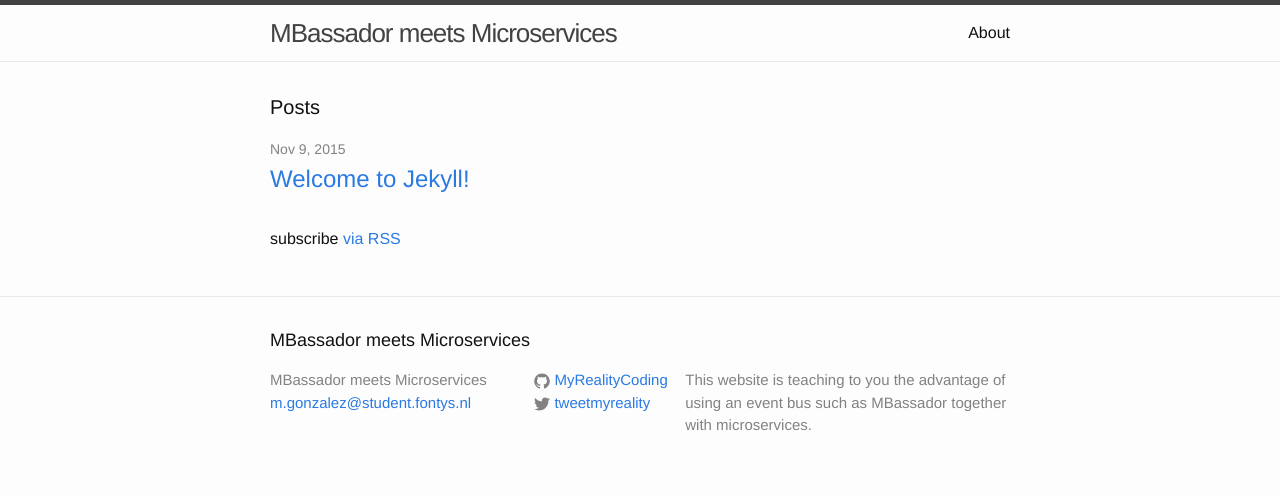
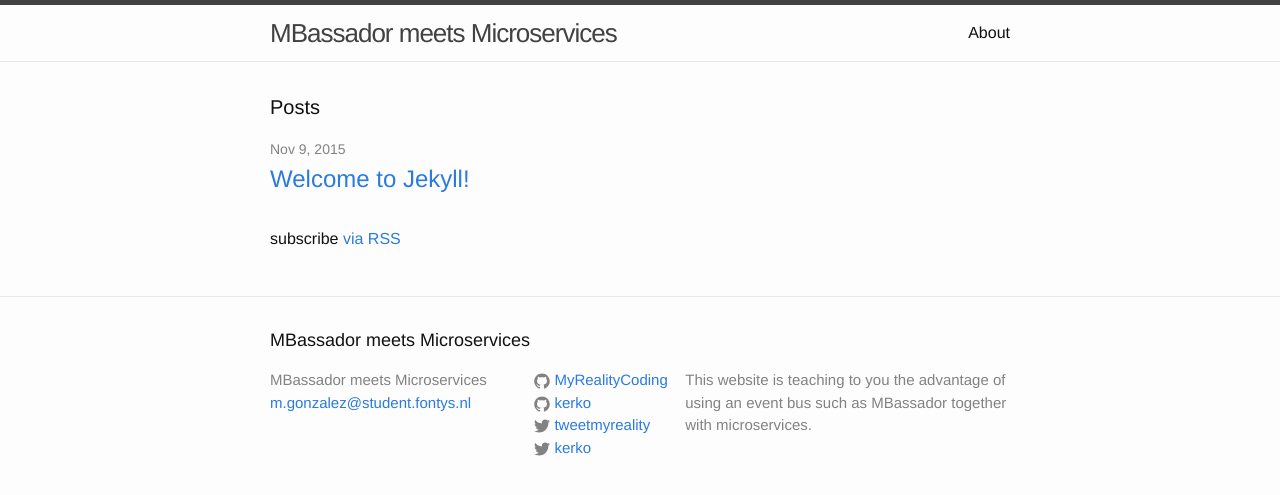
Before and after one commit to sebivenlo/microservices-eventbus, a Jekyll site: the page built from index.html, in a window 1280 px wide. Shown: the top 495 px of the page. Built offline with Jekyll 4.4.1, drawn with Linux system fonts in a browser that asks for light colours.

Commit message:
Change footer links

```diff
--- a/_config.yml
+++ b/_config.yml
@@ -6,8 +6,6 @@
   MBassador together with microservices.
 baseurl: "/microservices-eventbus/" # the subpath of your site, e.g. /blog/
 url: "http://sebivenlo.github.io/" # the base hostname & protocol for your site
-twitter_username: tweetmyreality
-github_username:  MyRealityCoding
 
 # Build settings
 markdown: kramdown
--- a/_includes/footer.html
+++ b/_includes/footer.html
@@ -14,23 +14,31 @@
 
       <div class="footer-col  footer-col-2">
         <ul class="social-media-list">
-          {% if site.github_username %}
           <li>
-            <a href="https://github.com/{{ site.github_username }}">
+            <a href="https://github.com/MyRealityCoding">
               <span class="icon  icon--github">
                 <svg viewBox="0 0 16 16">
                   <path fill="#828282" d="M7.999,0.431c-4.285,0-7.76,3.474-7.76,7.761 c0,3.428,2.223,6.337,5.307,7.363c0.388,0.071,0.53-0.168,0.53-0.374c0-0.184-0.007-0.672-0.01-1.32 c-2.159,0.469-2.614-1.04-2.614-1.04c-0.353-0.896-0.862-1.135-0.862-1.135c-0.705-0.481,0.053-0.472,0.053-0.472 c0.779,0.055,1.189,0.8,1.189,0.8c0.692,1.186,1.816,0.843,2.258,0.645c0.071-0.502,0.271-0.843,0.493-1.037 C4.86,11.425,3.049,10.76,3.049,7.786c0-0.847,0.302-1.54,0.799-2.082C3.768,5.507,3.501,4.718,3.924,3.65 c0,0,0.652-0.209,2.134,0.796C6.677,4.273,7.34,4.187,8,4.184c0.659,0.003,1.323,0.089,1.943,0.261 c1.482-1.004,2.132-0.796,2.132-0.796c0.423,1.068,0.157,1.857,0.077,2.054c0.497,0.542,0.798,1.235,0.798,2.082 c0,2.981-1.814,3.637-3.543,3.829c0.279,0.24,0.527,0.713,0.527,1.437c0,1.037-0.01,1.874-0.01,2.129 c0,0.208,0.14,0.449,0.534,0.373c3.081-1.028,5.302-3.935,5.302-7.362C15.76,3.906,12.285,0.431,7.999,0.431z"/>
                 </svg>
               </span>
 
-              <span class="username">{{ site.github_username }}</span>
+              <span class="username">MyRealityCoding</span>
             </a>
           </li>
-          {% endif %}
+          <li>
+            <a href="https://github.com/kerko">
+              <span class="icon  icon--github">
+                <svg viewBox="0 0 16 16">
+                  <path fill="#828282" d="M7.999,0.431c-4.285,0-7.76,3.474-7.76,7.761 c0,3.428,2.223,6.337,5.307,7.363c0.388,0.071,0.53-0.168,0.53-0.374c0-0.184-0.007-0.672-0.01-1.32 c-2.159,0.469-2.614-1.04-2.614-1.04c-0.353-0.896-0.862-1.135-0.862-1.135c-0.705-0.481,0.053-0.472,0.053-0.472 c0.779,0.055,1.189,0.8,1.189,0.8c0.692,1.186,1.816,0.843,2.258,0.645c0.071-0.502,0.271-0.843,0.493-1.037 C4.86,11.425,3.049,10.76,3.049,7.786c0-0.847,0.302-1.54,0.799-2.082C3.768,5.507,3.501,4.718,3.924,3.65 c0,0,0.652-0.209,2.134,0.796C6.677,4.273,7.34,4.187,8,4.184c0.659,0.003,1.323,0.089,1.943,0.261 c1.482-1.004,2.132-0.796,2.132-0.796c0.423,1.068,0.157,1.857,0.077,2.054c0.497,0.542,0.798,1.235,0.798,2.082 c0,2.981-1.814,3.637-3.543,3.829c0.279,0.24,0.527,0.713,0.527,1.437c0,1.037-0.01,1.874-0.01,2.129 c0,0.208,0.14,0.449,0.534,0.373c3.081-1.028,5.302-3.935,5.302-7.362C15.76,3.906,12.285,0.431,7.999,0.431z"/>
+                </svg>
+              </span>
 
-          {% if site.twitter_username %}
+              <span class="username">kerko</span>
+            </a>
+          </li>
+
           <li>
-            <a href="https://twitter.com/{{ site.twitter_username }}">
+            <a href="https://twitter.com/tweetmyreality">
               <span class="icon  icon--twitter">
                 <svg viewBox="0 0 16 16">
                   <path fill="#828282" d="M15.969,3.058c-0.586,0.26-1.217,0.436-1.878,0.515c0.675-0.405,1.194-1.045,1.438-1.809
@@ -38,10 +46,21 @@
                 </svg>
               </span>
 
-              <span class="username">{{ site.twitter_username }}</span>
+              <span class="username">tweetmyreality</span>
             </a>
           </li>
-          {% endif %}
+          <li>
+            <a href="https://twitter.com/kerko">
+              <span class="icon  icon--twitter">
+                <svg viewBox="0 0 16 16">
+                  <path fill="#828282" d="M15.969,3.058c-0.586,0.26-1.217,0.436-1.878,0.515c0.675-0.405,1.194-1.045,1.438-1.809
+                  c-0.632,0.375-1.332,0.647-2.076,0.793c-0.596-0.636-1.446-1.033-2.387-1.033c-1.806,0-3.27,1.464-3.27,3.27 c0,0.256,0.029,0.506,0.085,0.745C5.163,5.404,2.753,4.102,1.14,2.124C0.859,2.607,0.698,3.168,0.698,3.767 c0,1.134,0.577,2.135,1.455,2.722C1.616,6.472,1.112,6.325,0.671,6.08c0,0.014,0,0.027,0,0.041c0,1.584,1.127,2.906,2.623,3.206 C3.02,9.402,2.731,9.442,2.433,9.442c-0.211,0-0.416-0.021-0.615-0.059c0.416,1.299,1.624,2.245,3.055,2.271 c-1.119,0.877-2.529,1.4-4.061,1.4c-0.264,0-0.524-0.015-0.78-0.046c1.447,0.928,3.166,1.469,5.013,1.469 c6.015,0,9.304-4.983,9.304-9.304c0-0.142-0.003-0.283-0.009-0.423C14.976,4.29,15.531,3.714,15.969,3.058z"/>
+                </svg>
+              </span>
+
+              <span class="username">kerko</span>
+            </a>
+          </li>
         </ul>
       </div>
 
```
